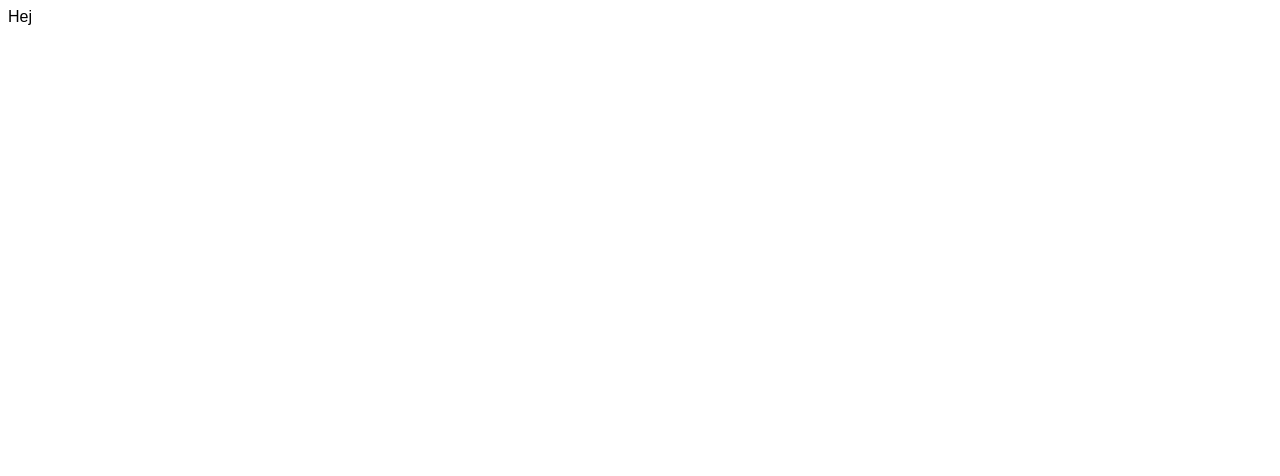
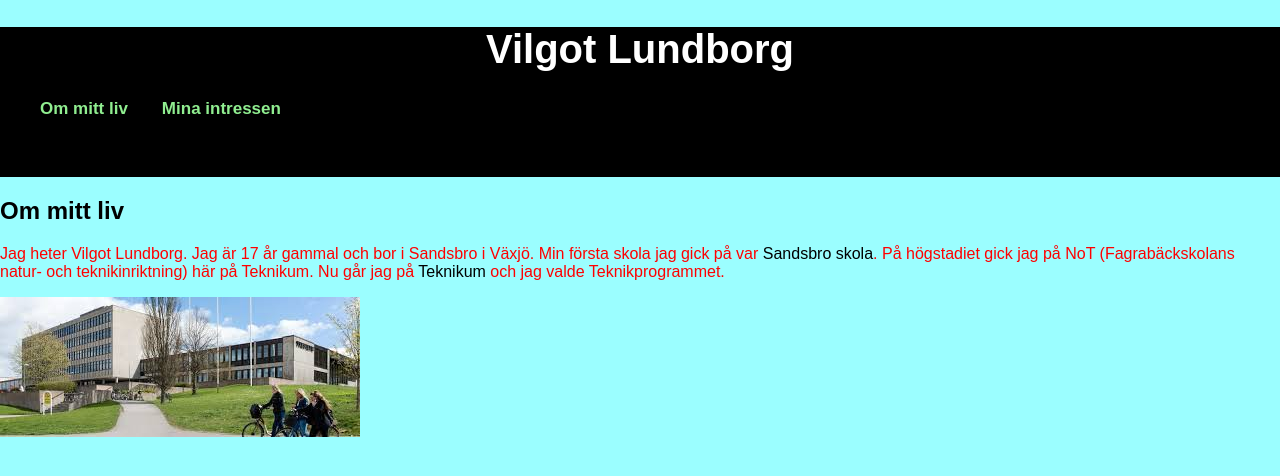
Before and after one commit to VilgotL/egen-webbsida, a plain HTML site: page mittliv.html in a window 1280 px wide. Drawn offline with Linux system fonts and the light colour scheme.

Commit message:
andra sidan klar

```diff
--- a/mittliv.css
+++ b/mittliv.css
@@ -1,3 +1,36 @@
 body {
 	font-family:arial;
+	background-color:#9BFEFF;
+	margin:0;
+	padding:0;
 }
+h1 {
+	font-size:40px;
+	text-align:center;
+	color:white;
+}
+a {
+	text-decoration:none;
+	color:lightgreen;
+}
+a:hover {
+	color:red;
+}
+li {
+    list-style-type:none;
+    padding-right:2em;
+    text-align:center;
+    float:left;
+    font-weight:bold;
+    font-size:17px;
+}
+header {
+	background-color:black;
+	height:150px;
+}
+.red {
+    color:red;
+}
+.black {
+    color:black;
+}
--- a/mittliv.html
+++ b/mittliv.html
@@ -5,5 +5,19 @@
 		<meta charset=utf-8>
 		<link href="mittliv.css" rel="stylesheet">
 	</head>
-	<body>Hej</body>
+	<body>
+        <header>
+			<h1>Vilgot Lundborg</h1>
+			<ul>
+				<li><a href="mittliv.html">Om mitt liv   </a></li>
+				<li><a href="intressen.html">Mina intressen</a></li>
+			</ul>
+		</header>
+        <h2>Om mitt liv</h2>
+        <p class="red">
+            Jag heter Vilgot Lundborg. Jag är 17 år gammal och bor i Sandsbro i Växjö. Min  första skola jag gick på var <a href="https://www.vaxjo.se/sidor/forskola-och-skola/skola-6-16-ar/grundskolor/skolor-r-u/sandsbro-skola.html" class="black">Sandsbro skola</a>. På högstadiet gick jag på NoT (Fagrabäckskolans natur- och teknikinriktning) här på Teknikum. Nu går jag på <a href="https://www.vaxjo.se/sidor/forskola-och-skola/gymnasieskola/teknikum.html" class="black">Teknikum</a> och jag valde Teknikprogrammet.
+        </p>
+        <p>
+            <a href="https://www.vaxjo.se/sidor/forskola-och-skola/gymnasieskola/teknikum.html"><img src="teknikum.jpeg" alt="Teknikum"></a>
+    </body>
 </html>
```
Also changed, not shown: index.css (indentation only), index.html (line endings or trailing spaces), intressen.html (line endings or trailing spaces), teknikum.jpeg (added).
